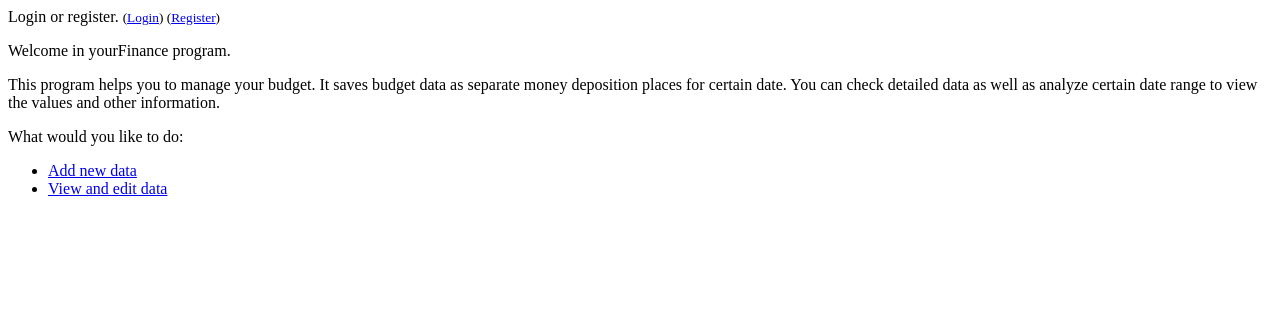
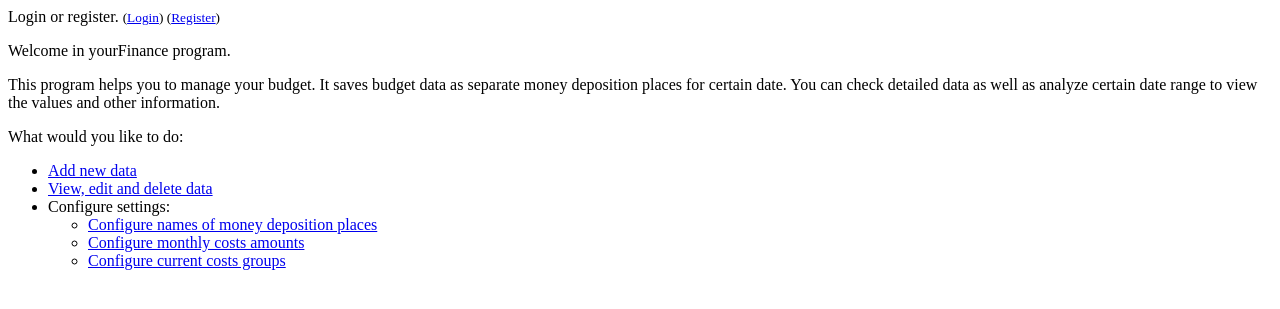
Before and after one commit to InPursuitPL/Django-yourFinance-2-0, a Django app: page / in a window 1280 px wide. Shown: the top 309 px of the page. Run offline with Django 3.2, Linux system fonts and the light colour scheme.

Commit message:
Added delete and configure functionalities, works in progress on Edit Month functionality.

```diff
--- a/yourFinance/templates/yourFinance/index.html
+++ b/yourFinance/templates/yourFinance/index.html
@@ -9,6 +9,12 @@
 <p>What would you like to do:</p>
 <ul>
 	<li><a href="{% url 'add data' %}">Add new data</a></li>
-	<li><a href="{% url 'view data' %}">View and edit data</a></li>
+	<li><a href="{% url 'view data' %}">View, edit and delete data</a></li>
+	<li>Configure settings:</li>
+	<ul>
+		<li><a href="{% url 'configure deposition places' %}">Configure names of money deposition places</a></li>
+		<li><a href="{% url 'configure monthly costs' %}">Configure monthly costs amounts</a></li>
+		<li><a href="{% url 'configure cost groups' %}">Configure current costs groups</a></li>
+	</ul>
 </ul>
 {% endblock content %}
--- a/yourFinance/urls.py
+++ b/yourFinance/urls.py
@@ -7,4 +7,17 @@ urlpatterns = [
     url(r'^add_data/$', views.add_data, name='add data'),
     url(r'^view_data/$', views.view_data, name='view data'),
     url(r'^edit_stash/(?P<pk>\d+)$', views.edit_stash, name='edit stash'),
+    url(r'^edit_month/(?P<pk>\d+)$', views.edit_month, name='edit month'),
+    url(r'^delete_stash/(?P<pk>\d+)$', views.delete_stash, name='delete stash'),
+    url(r'^delete_month/(?P<pk>\d+)$', views.delete_month, name='delete month'),
+    url(r'^delete_year/(?P<pk>\d+)$', views.delete_year, name='delete year'),
+    url(r'^configure_deposition_places/$',
+        views.configure_deposition_places,
+        name='configure deposition places'),
+    url(r'^configure_monthly_costs/$',
+        views.configure_monthly_costs,
+        name='configure monthly costs'),
+    url(r'^configure_cost_groups/$',
+        views.configure_cost_groups,
+        name='configure cost groups'),
 ]
--- a/yourFinance/views.py
+++ b/yourFinance/views.py
@@ -1,9 +1,9 @@
 from django.shortcuts import render, get_object_or_404
 from django.contrib.auth.models import User
 from django.contrib.auth.decorators import login_required
-from django.forms import modelformset_factory
+from django.forms import modelformset_factory, formset_factory
 
-from .forms import RegistrationForm, YearForm, MonthForm, StashForm
+from .forms import RegistrationForm, YearForm, MonthForm, StashForm, NameForm, MonthlyCostsForm
 from .models import Profile, Stash, Month, Year
 
 def make_initial_list(elementName, choicesString):
@@ -117,3 +117,115 @@ def edit_stash(request, pk):
     return render(request,
                   'yourFinance/edit_stash.html',
                   {'form': form, 'message': message})
+
+@login_required
+def edit_month(request, pk):
+    """Edit single Month entry together with Stash objects."""
+    message = 'Here you can edit chosen data.'
+    month = get_object_or_404(Month, pk=pk)
+    StashFormSet = modelformset_factory(Stash,
+                                        form=StashForm,
+                                        extra=0)
+    if request.method == 'POST':
+        form = MonthForm(request.POST, instance=month)
+        formset = StashFormSet(request.POST)
+        if form.is_valid() and formset.is_valid():
+            form.save()
+            formset.save()
+            return render(request, 'yourFinance/success.html')
+
+    form = MonthForm(instance=month)
+    formset = StashFormSet(queryset=Stash.objects.filter(month=month))
+    return render(request,
+                  'yourFinance/edit_month.html',
+                  {'form': form, 'formset': formset, 'message': message})
+
+@login_required
+def delete_stash(request, pk):
+    """Delete single Stash entry."""
+    stash = get_object_or_404(Stash, pk=pk)
+    if request.method == 'POST':
+        stash.delete()
+        return render(request, 'yourFinance/success.html')
+    return render(request, 'yourFinance/confirm_delete.html')
+
+@login_required
+def delete_month(request, pk):
+    """Delete single Month entry with Stash objects."""
+    month = get_object_or_404(Month, pk=pk)
+    if request.method == 'POST':
+        month.delete()
+        return render(request, 'yourFinance/success.html')
+    return render(request, 'yourFinance/confirm_delete.html')
+
+@login_required
+def delete_year(request, pk):
+    """Delete single Year entry with Month and Stash objects."""
+    year = get_object_or_404(Year, pk=pk)
+    if request.method == 'POST':
+        year.delete()
+        return render(request, 'yourFinance/success.html')
+    return render(request, 'yourFinance/confirm_delete.html')
+
+@login_required
+def configure_deposition_places(request):
+    """Enables configuring user stashNames field, stored in Profile model."""
+    userProfile = Profile.objects.get(user=request.user)
+    StashNameFormSet = formset_factory(NameForm, extra=1)
+    if request.method == 'POST':
+        formset = StashNameFormSet(request.POST)
+        if formset.is_valid():
+            newString = ''
+            for dictionary in formset.cleaned_data:
+                if dictionary and not dictionary['name']=='':
+                    newString += dictionary['name'] + '\n'
+            userProfile.stashNames = newString
+            userProfile.save()
+            return render(request, 'yourFinance/success.html')
+    formset = StashNameFormSet(
+        initial=make_initial_list('name', userProfile.stashNames)
+    )
+    return render(request, 'yourFinance/configure_names.html',
+                  {'formset': formset})
+
+@login_required
+def configure_monthly_costs(request):
+    """
+    Enables configuring user monthly cost fields,
+    stored in Profile model.
+    """
+    userProfile = Profile.objects.get(user=request.user)
+    if request.method == 'POST':
+        form = MonthlyCostsForm(request.POST)
+        if form.is_valid():
+            userProfile.existenceLevel = form.cleaned_data['existenceLevel']
+            userProfile.minimalLevel = form.cleaned_data['minimalLevel']
+            userProfile.standardLevel = form.cleaned_data['standardLevel']
+            userProfile.save()
+            print(userProfile.existenceLevel)
+            return render(request, 'yourFinance/success.html')
+    form = MonthlyCostsForm(instance=userProfile)
+    return render(request,
+                  'yourFinance/configure_monthly_costs.html',
+                  {'form': form})
+
+@login_required
+def configure_cost_groups(request):
+    """Enables configuring user costNames field, stored in Profile model."""
+    userProfile = Profile.objects.get(user=request.user)
+    CostNameFormSet = formset_factory(NameForm, extra=1)
+    if request.method == 'POST':
+        formset = CostNameFormSet(request.POST)
+        if formset.is_valid():
+            newString = ''
+            for dictionary in formset.cleaned_data:
+                if dictionary and not dictionary['name']=='':
+                    newString += dictionary['name'] + '\n'
+            userProfile.costNames = newString
+            userProfile.save()
+            return render(request, 'yourFinance/success.html')
+    formset = CostNameFormSet(
+        initial=make_initial_list('name', userProfile.costNames)
+    )
+    return render(request, 'yourFinance/configure_names.html',
+                  {'formset': formset})
```
Also changed, not shown: yourFinance/forms.py (+11 -1 lines), yourFinance/templates/yourFinance/configure_monthly_costs.html (added, +12 -0 lines), yourFinance/templates/yourFinance/configure_names.html (added, +12 -0 lines), yourFinance/templates/yourFinance/confirm_delete.html (added, +7 -0 lines), yourFinance/templates/yourFinance/edit_month.html (added, +13 -0 lines), yourFinance/templates/yourFinance/view_data.html (+12 -2 lines).
